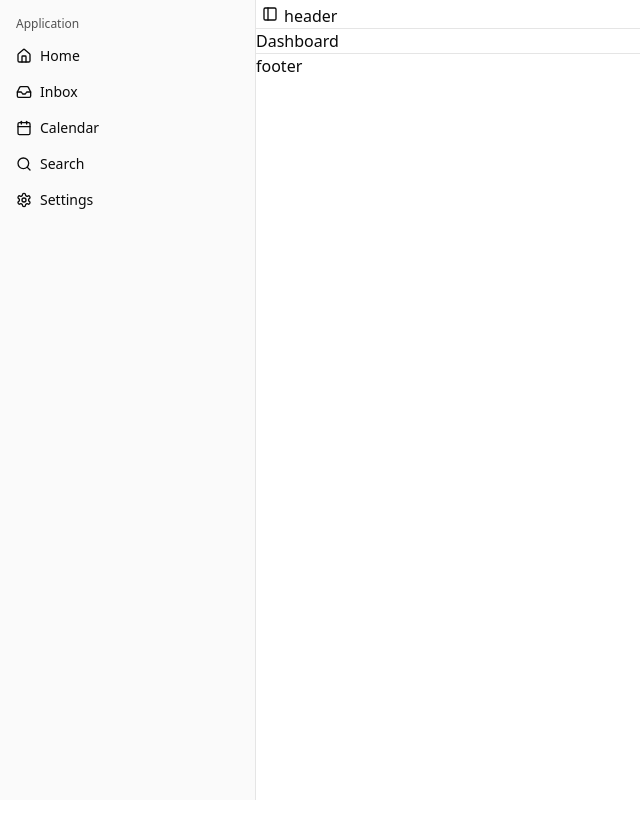
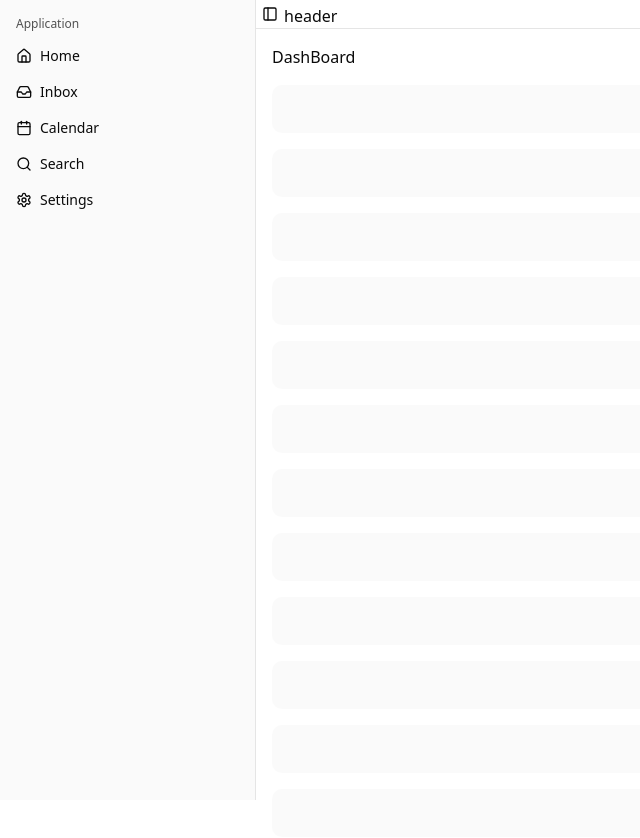
Before and after one commit to BurhaneeDevelopers/inventory-template-new-ui, a React (Vite) app: page / in a window 1280 px wide. Shown: the top 838 px of the page, without its empty margins (0-640 px from the left). Before the commit the page ends 800 px from the top, so only its background shows below. Built offline with nearby package versions, Linux system fonts and the light colour scheme.

Commit message:
dashboard modifided

```diff
--- a/src/pages/Dashboard.tsx
+++ b/src/pages/Dashboard.tsx
@@ -1,5 +1,14 @@
 function Dashboard() {
-  return <div>Dashboard</div>
+  return (
+    <>
+      <div className="flex flex-1 flex-col gap-4 p-4">
+        DashBoard
+        {Array.from({ length: 24 }).map((_, index) => (
+          <div key={index} className="aspect-video h-12 w-full rounded-lg bg-muted/50" />
+        ))}
+      </div>
+    </>
+  )
 }
 
 export default Dashboard
```
